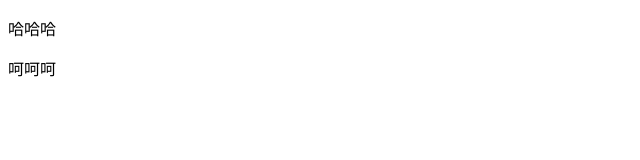
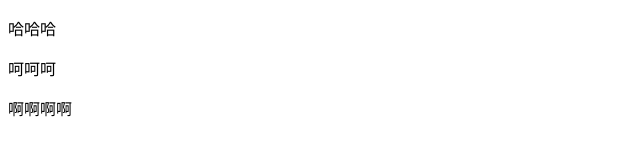
Before and after one commit to oneSleepCat/git-deom, a plain HTML site: page index.html in a window 1280 px wide. Shown: the whole page, without its empty margins (0-640 px from the left). Drawn offline with Linux system fonts and the light colour scheme.

Commit message:
第三次提交

```diff
--- a/index.html
+++ b/index.html
@@ -11,6 +11,7 @@
 <body>
     <p>哈哈哈</p>
     <p>呵呵呵</p>
+    <p>啊啊啊啊</p>
 </body>
 
 </html>
```
